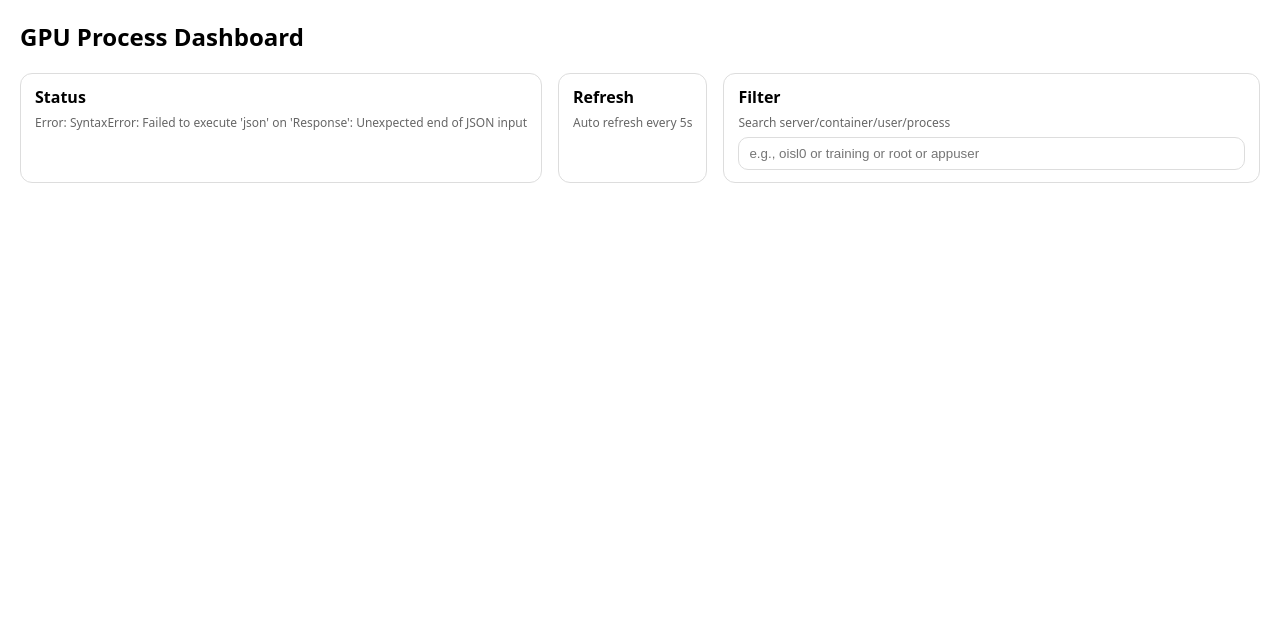
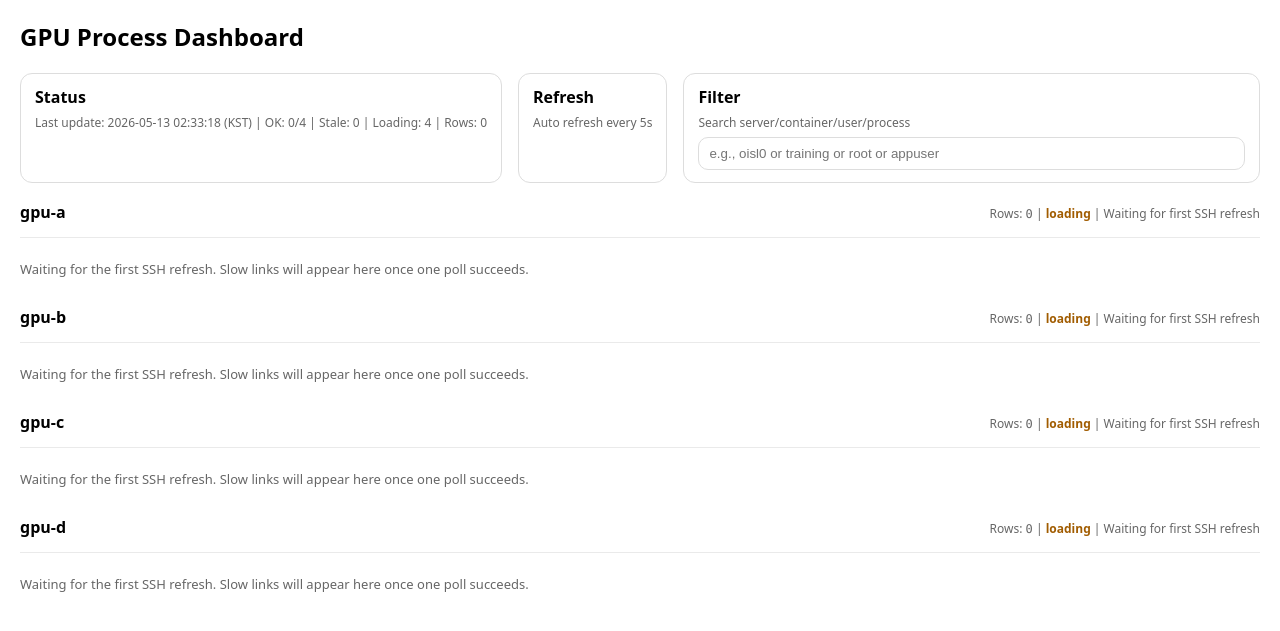
Before and after one commit to Lukael/dev-env, a Flask app: page / in a window 1280 px wide. Shown: the top 631 px of the page. Run offline with Flask 3, Linux system fonts and the light colour scheme; data that the repository does not hold is empty.

Commit message:
Update gpu-dashboard for slow ssh connection

```diff
--- a/server/gpu-monitoring/gpu-dashboard/app.py
+++ b/server/gpu-monitoring/gpu-dashboard/app.py
@@ -2,47 +2,95 @@ from __future__ import annotations
 
 import json
 import subprocess
+import threading
+import time
 from concurrent.futures import ThreadPoolExecutor, as_completed
 from datetime import datetime, timezone
 from pathlib import Path
-from typing import Any, Dict, List
+from typing import Any, Dict, List, Optional
 
 from flask import Flask, jsonify, render_template, request
 
 APP_DIR = Path(__file__).resolve().parent
 CONFIG_PATH = APP_DIR / "servers.json"
+DEFAULT_REMOTE_CMD = "/usr/local/bin/docker_metrics.sh"
+DEFAULT_POLL_INTERVAL_SECONDS = 5.0
+DEFAULT_SSH_COMMAND_TIMEOUT_SECONDS = 60.0
+DEFAULT_STALE_AFTER_SECONDS = 120.0
 
 app = Flask(__name__)
+
+_cache_lock = threading.Lock()
+_cache: Dict[str, Dict[str, Any]] = {}
+_refresh_state: Dict[str, Any] = {
+    "started": False,
+    "running": False,
+    "last_started_utc": None,
+    "last_finished_utc": None,
+    "last_error": "",
+}
+_stop_event = threading.Event()
 
 
 def load_config() -> Dict[str, Any]:
     return json.loads(CONFIG_PATH.read_text(encoding="utf-8"))
 
 
+def config_float(cfg: Dict[str, Any], key: str, default: float) -> float:
+    try:
+        value = float(cfg.get(key, default))
+    except (TypeError, ValueError):
+        return default
+    return value if value > 0 else default
+
+
+def server_key(server: Dict[str, Any]) -> str:
+    return f"{server.get('user', 'ubuntu')}@{server['host']}:{int(server.get('port', 22))}"
+
+
+def server_label(server: Dict[str, Any]) -> str:
+    return str(server.get("name") or server["host"])
+
+
+def utc_now_iso() -> str:
+    return datetime.now(timezone.utc).isoformat()
+
+
 def ssh_run(
-    host: str, user: str, port: int, ssh_options: List[str], remote_cmd: str
+    host: str,
+    user: str,
+    port: int,
+    ssh_options: List[str],
+    remote_cmd: str,
+    timeout_seconds: float,
+    name: Optional[str] = None,
 ) -> Dict[str, Any]:
     t0 = datetime.now(timezone.utc)
     target = f"{user}@{host}"
     cmd = ["ssh", "-p", str(port), *ssh_options, target, remote_cmd]
+
+    base = {
+        "ok": False,
+        "host": host,
+        "name": name or host,
+        "target": target,
+        "data": [],
+    }
 
     try:
         p = subprocess.run(
             cmd,
             capture_output=True,
             text=True,
-            timeout=12,
+            timeout=timeout_seconds,
             check=False,
         )
+        elapsed_ms = int((datetime.now(timezone.utc) - t0).total_seconds() * 1000)
         if p.returncode != 0:
             return {
-                "ok": False,
-                "host": host,
+                **base,
                 "error": (p.stderr or p.stdout or "").strip()[:800],
-                "data": [],
-                "elapsed_ms": int(
-                    (datetime.now(timezone.utc) - t0).total_seconds() * 1000
-                ),
+                "elapsed_ms": elapsed_ms,
             }
 
         out = (p.stdout or "").strip()
@@ -50,29 +98,240 @@ def ssh_run(
         if not isinstance(data, list):
             data = []
         return {
+            **base,
             "ok": True,
-            "host": host,
             "error": "",
             "data": data,
-            "elapsed_ms": int((datetime.now(timezone.utc) - t0).total_seconds() * 1000),
+            "elapsed_ms": elapsed_ms,
         }
 
     except subprocess.TimeoutExpired:
         return {
-            "ok": False,
-            "host": host,
-            "error": "SSH timeout",
-            "data": [],
+            **base,
+            "error": f"SSH timeout after {timeout_seconds:g}s",
             "elapsed_ms": int((datetime.now(timezone.utc) - t0).total_seconds() * 1000),
         }
     except json.JSONDecodeError as e:
         return {
-            "ok": False,
-            "host": host,
+            **base,
             "error": f"JSON parse error: {e}",
-            "data": [],
             "elapsed_ms": int((datetime.now(timezone.utc) - t0).total_seconds() * 1000),
         }
+
+
+def normalize_rows(result: Dict[str, Any], fallback_server: str) -> List[Dict[str, Any]]:
+    rows: List[Dict[str, Any]] = []
+    for item in result.get("data") or []:
+        row = dict(item)
+        if "server" in row and row["server"] != fallback_server:
+            row.setdefault("remote_server", row["server"])
+        row["server"] = fallback_server
+        row.setdefault("gpu_idx", -1)
+        row.setdefault("container", "unknown")
+        row.setdefault("container_user", "root")
+        row.setdefault("gpu_util", 0)
+        row.setdefault("vram_mb", 0)
+        row.setdefault("total_vram", 0)
+        row.setdefault("used_mem", 0)
+        row.setdefault("process", "unknown")
+        rows.append(row)
+    return rows
+
+
+def collect_metrics(cfg: Dict[str, Any], remote_cmd: str) -> Dict[str, Any]:
+    servers = cfg.get("servers", [])
+    ssh_options = cfg.get("ssh_options", [])
+    timeout_seconds = config_float(
+        cfg, "ssh_command_timeout_seconds", DEFAULT_SSH_COMMAND_TIMEOUT_SECONDS
+    )
+
+    results: List[Dict[str, Any]] = []
+    rows: List[Dict[str, Any]] = []
+
+    with ThreadPoolExecutor(max_workers=min(16, max(1, len(servers)))) as ex:
+        future_to_server = {
+            ex.submit(
+                ssh_run,
+                s["host"],
+                s.get("user", "ubuntu"),
+                int(s.get("port", 22)),
+                ssh_options,
+                remote_cmd,
+                timeout_seconds,
+                server_label(s),
+            ): s
+            for s in servers
+        }
+        for future in as_completed(future_to_server):
+            server = future_to_server[future]
+            result = future.result()
+            result["server_key"] = server_key(server)
+            results.append(result)
+            if result["ok"]:
+                rows.extend(normalize_rows(result, server_label(server)))
+
+    return {"servers": results, "rows": rows}
+
+
+def update_cache_once() -> None:
+    cfg = load_config()
+    remote_cmd = str(cfg.get("remote_cmd") or DEFAULT_REMOTE_CMD)
+    servers_by_key = {server_key(s): s for s in cfg.get("servers", [])}
+
+    with _cache_lock:
+        _refresh_state.update(
+            {
+                "running": True,
+                "last_started_utc": utc_now_iso(),
+                "last_error": "",
+            }
+        )
+
+    try:
+        snapshot = collect_metrics(cfg, remote_cmd)
+        now_mono = time.monotonic()
+        now_utc = utc_now_iso()
+
+        with _cache_lock:
+            for result in snapshot["servers"]:
+                key = result["server_key"]
+                server = servers_by_key.get(key, {})
+                entry = _cache.setdefault(key, {})
+                entry["server"] = server
+                entry["last_attempt"] = result
+                entry["last_attempt_utc"] = now_utc
+                if result.get("ok"):
+                    entry["last_success"] = result
+                    label = (
+                        server_label(server)
+                        if server
+                        else result.get("name", result["host"])
+                    )
+                    entry["last_success_rows"] = normalize_rows(
+                        result,
+                        label,
+                    )
+                    entry["last_success_monotonic"] = now_mono
+                    entry["last_success_utc"] = now_utc
+            _refresh_state.update(
+                {
+                    "running": False,
+                    "last_finished_utc": now_utc,
+                    "last_error": "",
+                }
+            )
+    except Exception as e:  # Keep the API responsive even if one poll cycle crashes.
+        with _cache_lock:
+            _refresh_state.update(
+                {
+                    "running": False,
+                    "last_finished_utc": utc_now_iso(),
+                    "last_error": str(e),
+                }
+            )
+
+
+def poll_loop() -> None:
+    while not _stop_event.is_set():
+        cfg = load_config()
+        poll_interval = config_float(
+            cfg, "poll_interval_seconds", DEFAULT_POLL_INTERVAL_SECONDS
+        )
+        update_cache_once()
+        _stop_event.wait(poll_interval)
+
+
+def ensure_background_poller() -> None:
+    with _cache_lock:
+        if _refresh_state["started"]:
+            return
+        _refresh_state["started"] = True
+    thread = threading.Thread(target=poll_loop, name="gpu-dashboard-poller", daemon=True)
+    thread.start()
+
+
+def pending_server_result(server: Dict[str, Any]) -> Dict[str, Any]:
+    return {
+        "ok": False,
+        "host": server["host"],
+        "name": server_label(server),
+        "target": f"{server.get('user', 'ubuntu')}@{server['host']}",
+        "server_key": server_key(server),
+        "error": "Waiting for first SSH refresh",
+        "elapsed_ms": 0,
+        "data": [],
+        "loading": True,
+        "stale": False,
+        "cached": False,
+        "has_cached_rows": False,
+    }
+
+
+def cached_metrics(cfg: Dict[str, Any]) -> Dict[str, Any]:
+    now_mono = time.monotonic()
+    now_utc = utc_now_iso()
+    stale_after = config_float(cfg, "stale_after_seconds", DEFAULT_STALE_AFTER_SECONDS)
+
+    servers_payload: List[Dict[str, Any]] = []
+    rows_payload: List[Dict[str, Any]] = []
+
+    with _cache_lock:
+        state = dict(_refresh_state)
+        cache_copy = {k: dict(v) for k, v in _cache.items()}
+
+    for server in cfg.get("servers", []):
+        key = server_key(server)
+        entry = cache_copy.get(key)
+        if not entry:
+            servers_payload.append(pending_server_result(server))
+            continue
+
+        last_success = entry.get("last_success")
+        last_attempt = entry.get("last_attempt") or last_success
+        success_rows = entry.get("last_success_rows") or []
+        age_sec = None
+        if entry.get("last_success_monotonic") is not None:
+            age_sec = max(0.0, now_mono - float(entry["last_success_monotonic"]))
+
+        has_cached_rows = bool(success_rows)
+        serving_stale_rows = bool(
+            has_cached_rows
+            and (
+                age_sec is None
+                or age_sec > stale_after
+                or not (last_attempt or {}).get("ok", False)
+            )
+        )
+
+        if last_attempt:
+            result = dict(last_attempt)
+        else:
+            result = pending_server_result(server)
+        result.update(
+            {
+                "server_key": key,
+                "cached": has_cached_rows,
+                "has_cached_rows": has_cached_rows,
+                "stale": serving_stale_rows,
+                "last_success_utc": entry.get("last_success_utc"),
+                "cache_age_sec": round(age_sec, 1) if age_sec is not None else None,
+            }
+        )
+        servers_payload.append(result)
+
+        for row in success_rows:
+            cached_row = dict(row)
+            cached_row["stale"] = serving_stale_rows
+            cached_row["cache_age_sec"] = result["cache_age_sec"]
+            rows_payload.append(cached_row)
+
+    return {
+        "ts_utc": now_utc,
+        "mode": "cached-background",
+        "refresh": state,
+        "servers": servers_payload,
+        "rows": rows_payload,
+    }
 
 
 @app.route("/")
@@ -83,46 +342,15 @@ def index():
 @app.route("/api/metrics")
 def api_metrics():
     cfg = load_config()
-    servers = cfg.get("servers", [])
-    ssh_options = cfg.get("ssh_options", [])
+    remote_cmd = request.args.get("cmd")
 
-    remote_cmd = request.args.get("cmd", "/usr/local/bin/docker_metrics.sh")
+    # Debug/one-off command requests preserve the old synchronous behavior.
+    if remote_cmd:
+        snapshot = collect_metrics(cfg, remote_cmd)
+        return jsonify({"ts_utc": utc_now_iso(), "mode": "live", **snapshot})
 
-    results: List[Dict[str, Any]] = []
-    rows: List[Dict[str, Any]] = []
-
-    with ThreadPoolExecutor(max_workers=min(16, max(1, len(servers)))) as ex:
-        futs = []
-        for s in servers:
-            futs.append(
-                ex.submit(
-                    ssh_run,
-                    s["host"],
-                    s.get("user", "ubuntu"),
-                    int(s.get("port", 22)),
-                    ssh_options,
-                    remote_cmd,
-                )
-            )
-        for f in as_completed(futs):
-            r = f.result()
-            results.append(r)
-            if r["ok"]:
-                for item in r["data"]:
-                    # Normalize fields for dashboard safety
-                    item.setdefault("server", r["host"])
-                    item.setdefault("gpu_idx", -1)
-                    item.setdefault("container", "unknown")
-                    item.setdefault("container_user", "root")
-                    item.setdefault("gpu_util", 0)
-                    item.setdefault("vram_mb", 0)
-                    item.setdefault("total_vram", 0)
-                    item.setdefault("used_mem", 0)
-                    item.setdefault("process", "unknown")
-                    rows.append(item)
-
-    now = datetime.now(timezone.utc).isoformat()
-    return jsonify({"ts_utc": now, "servers": results, "rows": rows})
+    ensure_background_poller()
+    return jsonify(cached_metrics(cfg))
 
 
 if __name__ == "__main__":
--- a/server/gpu-monitoring/gpu-dashboard/templates/index.html
+++ b/server/gpu-monitoring/gpu-dashboard/templates/index.html
@@ -137,6 +137,20 @@
             color: #666;
         }
 
+        .server-meta .warn {
+            color: #a15c00;
+            font-weight: 600;
+        }
+
+        .server-meta .error {
+            color: #b00020;
+            font-weight: 600;
+        }
+
+        .stale-row {
+            background: #fffaf0;
+        }
+
         .divider {
             border-top: 1px solid #eaeaea;
             margin: 14px 0 12px;
@@ -251,7 +265,36 @@
             return { containers: containers.size, maxUtil, totalVram };
         }
 
-        function renderServerTable(server, rows) {
+        function serverName(status) {
+            return status?.name || status?.host || "unknown";
+        }
+
+        function statusBadge(status) {
+            if (!status) return "";
+            if (status.loading) {
+                return `<span class="warn">loading</span>`;
+            }
+            if (status.ok) {
+                return `<span>ok</span>`;
+            }
+            if (status.has_cached_rows) {
+                return `<span class="warn">stale cache</span>`;
+            }
+            return `<span class="error">error</span>`;
+        }
+
+        function statusDetail(status) {
+            if (!status) return "";
+            const parts = [statusBadge(status)];
+            if (status.elapsed_ms) parts.push(`<span class="mono">${status.elapsed_ms}ms</span>`);
+            if (status.cache_age_sec !== null && status.cache_age_sec !== undefined) {
+                parts.push(`cache age <span class="mono">${status.cache_age_sec}s</span>`);
+            }
+            if (status.error && !status.ok) parts.push(esc(status.error));
+            return parts.join(" | ");
+        }
+
+        function renderServerTable(server, rows, status) {
             const { containers, maxUtil, totalVram } = summarize(rows);
             const detailId = `gpu-details-${slugifyId(server)}`;
             const isOpen = openDetails.has(server);
@@ -260,17 +303,22 @@
       <div class="server-header">
         <div class="server-title">${esc(server)}</div>
         <div class="server-meta">
-          Rows: <span class="mono">${rows.length}</span>
+          Rows: <span class="mono">${rows.length}</span>${status ? ` | ${statusDetail(status)}` : ""}
         </div>
       </div>
     `;
 
             if (!rows.length) {
+                const emptyMessage = status?.loading
+                    ? "Waiting for the first SSH refresh. Slow links will appear here once one poll succeeds."
+                    : status && !status.ok
+                        ? "No cached process data yet. Last SSH attempt failed or timed out."
+                        : "No GPU compute processes found.";
                 return `
         <div class="server-section">
           ${header}
           <div class="divider"></div>
-          <div class="empty">No GPU compute processes found.</div>
+          <div class="empty">${emptyMessage}</div>
         </div>
       `;
             }
@@ -337,7 +385,7 @@
                     const utilBadge = `<span class="pill ${util >= 80 ? 'bad' : ''}">${util}</span>`;
                     const vramBadge = `<span class="pill ${vram >= 20000 ? 'bad' : ''}">${vram}</span>`;
                     return `
-            <tr>
+            <tr class="${r.stale ? 'stale-row' : ''}">
               <td class="mono">${esc(gpu === "" ? "?" : gpu)}</td>
               <td class="mono">${esc(r.pid ?? "")}</td>
               <td>${esc(r.container ?? "")}</td>
@@ -398,7 +446,7 @@
     `;
         }
 
-        function renderAll(rows) {
+        function renderAll(rows, servers) {
             const q = document.getElementById("q").value.trim().toLowerCase();
             const filtered = !q ? rows : rows.filter(r => {
                 const s = `${r.server} gpu${r.gpu_idx} ${r.container} ${r.container_user} ${r.user} ${r.process} ${r.pid}`.toLowerCase();
@@ -406,9 +454,13 @@
             });
 
             const groups = groupByServer(filtered);
-            const servers = Object.keys(groups).sort();
+            const statuses = {};
+            for (const s of (servers || [])) {
+                statuses[serverName(s)] = s;
+            }
+            const names = Array.from(new Set([...Object.keys(statuses), ...Object.keys(groups)])).sort();
 
-            const html = servers.map(s => renderServerTable(s, groups[s])).join("");
+            const html = names.map(s => renderServerTable(s, groups[s] || [], statuses[s])).join("");
             document.getElementById("content").innerHTML = html || `<div class="empty">No matching rows.</div>`;
 
             // Attach toggle handlers after render
@@ -444,10 +496,13 @@
                 const data = await res.json();
 
                 const okCount = (data.servers || []).filter(s => s.ok).length;
+                const staleCount = (data.servers || []).filter(s => s.stale || (!s.ok && s.has_cached_rows)).length;
+                const loadingCount = (data.servers || []).filter(s => s.loading).length;
                 const total = (data.servers || []).length;
-                status.textContent = `Last update: ${formatKst(data.ts_utc)} (KST) | Servers OK: ${okCount}/${total} | Rows: ${(data.rows || []).length}`;
+                const refresh = data.refresh?.running ? " | refreshing..." : "";
+                status.textContent = `Last update: ${formatKst(data.ts_utc)} (KST) | OK: ${okCount}/${total} | Stale: ${staleCount} | Loading: ${loadingCount} | Rows: ${(data.rows || []).length}${refresh}`;
 
-                renderAll(data.rows || []);
+                renderAll(data.rows || [], data.servers || []);
             } catch (e) {
                 status.textContent = `Error: ${e}`;
             }
```
Also changed, not shown: server/gpu-monitoring/gpu-dashboard/servers.json (+6 -1 lines), server/gpu-monitoring/gpu-dashboard/README.md, 1 other file.
